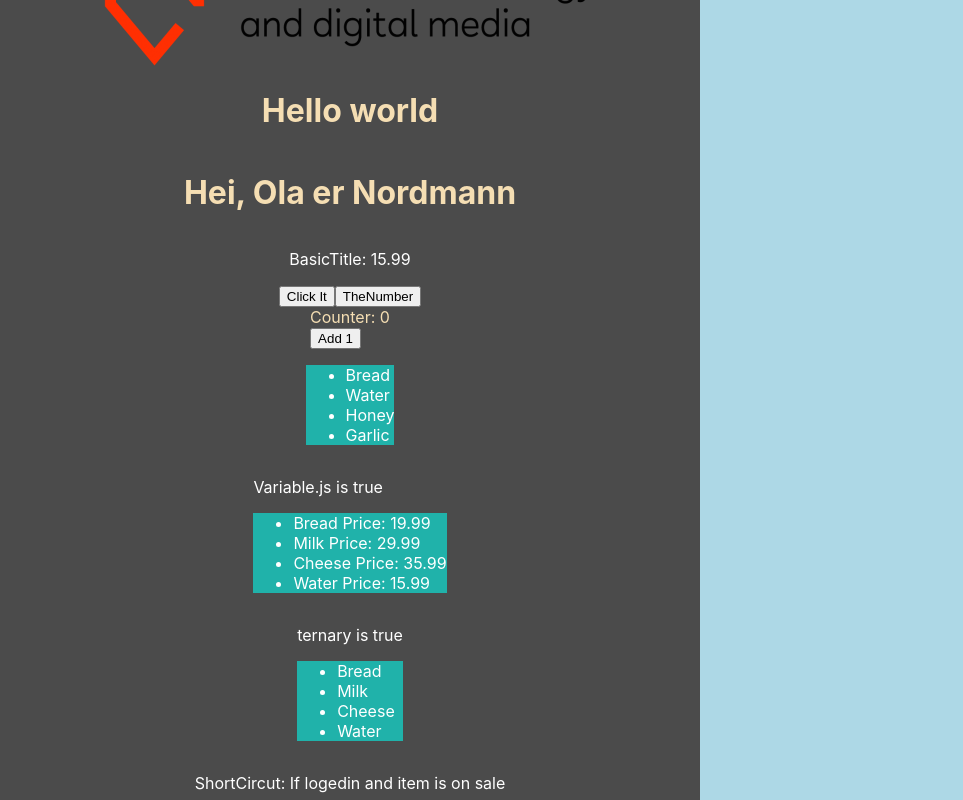
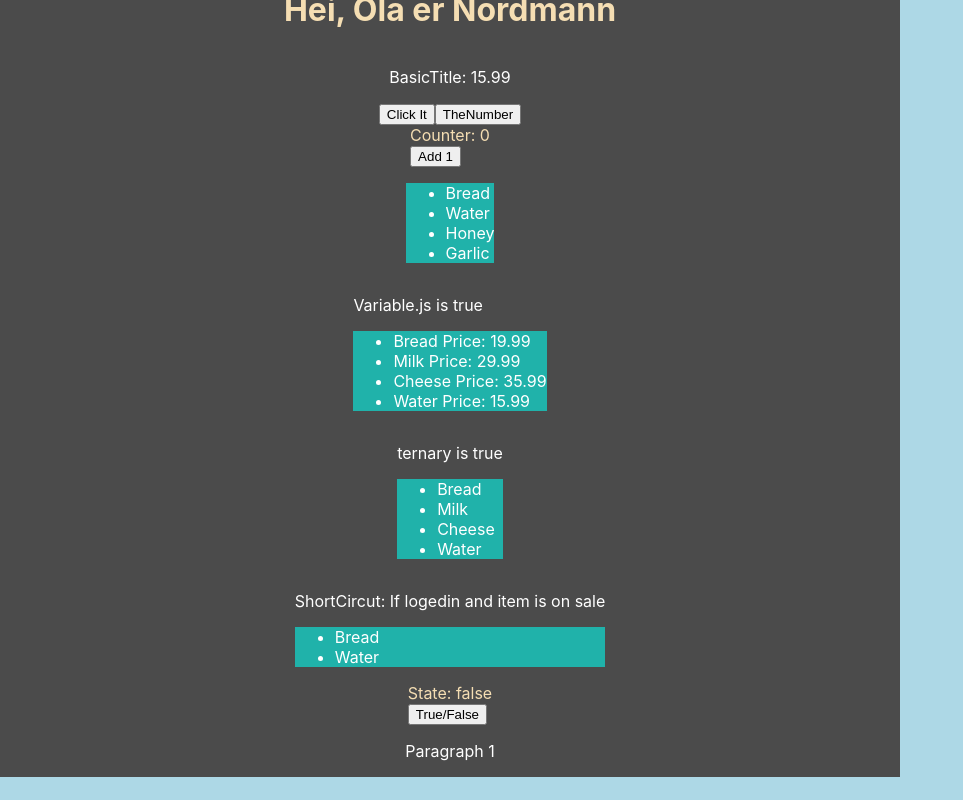
Before and after one commit to NatuRal3/feu2-frameworks, a React (Create React App) app in the folder m-f-a/: page / in a window 1280 px wide. Shown: the part 300-1100 px from the top of the page, without its empty margins (0-963 px from the left). After the commit the page ends 1077 px from the top, so only its background shows below. Built offline with nearby package versions, Linux system fonts and the light colour scheme.

Commit message:
Updated toggle state function.

```diff
--- a/m-f-a/src/App.js
+++ b/m-f-a/src/App.js
@@ -3,6 +3,7 @@ import BasicComponent from "./components/BasicComp";
 import BasicProp from "./components/BasicProps";
 import ButtonComponent from "./buttons/onClick";
 import UseStateApp from "./state/state";
+import UseStateTF from "./state/useStateCase";
 import Mapping from "./map/mapItems";
 import Variable from "./conditionalRendering/Variable";
 import TernaryOperator from "./conditionalRendering/ternaryOperator";
@@ -12,7 +13,6 @@ import styles from "./App.module.css";
 import "./styles.scss";
 //import StyledComponent from "./components/StyledComp";
 import logo from "./img/logo.png";
-import useStateTF from "./state/useStateCase";
 
 function App() {
   return (
@@ -27,7 +27,7 @@ function App() {
       <Variable />
       <TernaryOperator />
       <ShortCircut />
-      <useStateTF />
+      <UseStateTF />
 
       <p className="text">Paragraph 1</p>
     </div>
--- a/m-f-a/src/App.module.css
+++ b/m-f-a/src/App.module.css
@@ -3,8 +3,8 @@
     flex-direction: column;
     justify-content: center;
     align-items: center;
-    height: 1400px;
-    width: 700px;
+    height: 100%;
+    width: 900px;
     background: rgb(75, 75, 75);
     color: wheat;
 }
--- a/m-f-a/src/state/useStateCase.js
+++ b/m-f-a/src/state/useStateCase.js
@@ -1,11 +1,9 @@
 import React from "react";
 import { useState } from "react";
 
-function useStateTF() {
-  // Our counter state created here
-  const [isActive, setIsActive] = useState(true);
-  // This function calls 'setCounter' and
-  // we increment 'counter' by 1
+function UseStateTF() {
+  const [isActive, setIsActive] = useState(false);
+
   function onButtonClickIsActive() {
     setIsActive(!isActive);
   }
@@ -16,4 +14,4 @@ function useStateTF() {
     </div>
   );
 }
-export default useStateTF;
+export default UseStateTF;
```
